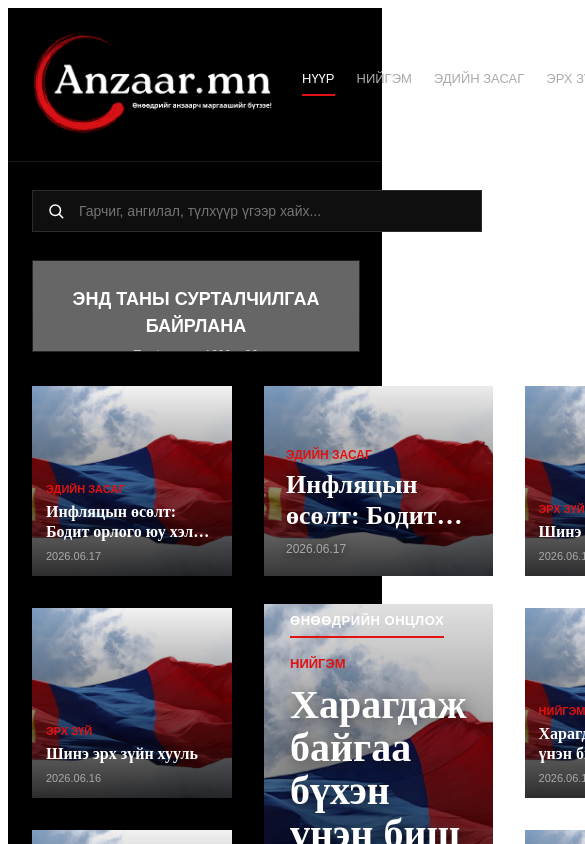
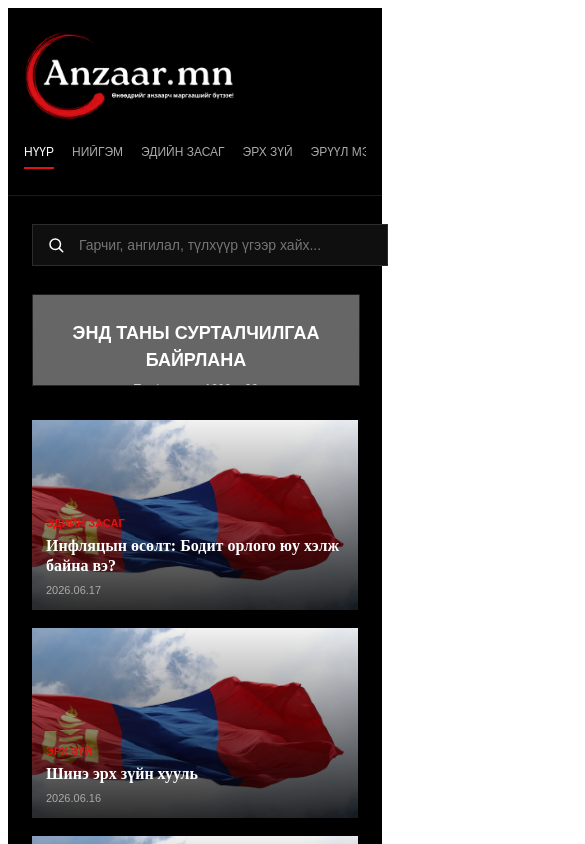
Before and after one commit to toogeemunkhtogtokh-ai/Anzaar-mn, a Next.js app: page / in a window 390 px wide. Shown: the top 844 px of the page, 585 px wide, since content can reach past the window. Built offline with nearby package versions, Linux system fonts and the light colour scheme.

Commit message:
Update page.js

```diff
--- a/app/page.js
+++ b/app/page.js
@@ -10,6 +10,7 @@ export default function Home() {
 const [banners, setBanners] = useState([]);
 const [partners, setPartners] = useState([]);
 const [searchQuery, setSearchQuery] = useState("");
+const [isMobile, setIsMobile] = useState(false);
 
   useEffect(() => {
   const savedArticles =
@@ -24,6 +25,17 @@ const [searchQuery, setSearchQuery] = useState("");
   setAllArticles([...savedArticles, ...articles]);
   setBanners(savedBanners);
   setPartners(savedPartners);
+
+  const checkMobile = () => {
+    setIsMobile(window.innerWidth <= 768);
+  };
+
+  checkMobile();
+  window.addEventListener("resize", checkMobile);
+
+  return () => {
+    window.removeEventListener("resize", checkMobile);
+  };
 }, []);
 
   const nav = [
@@ -276,11 +288,12 @@ const [searchQuery, setSearchQuery] = useState("");
   style={{
     maxWidth: 1240,
     margin: "0 auto",
-            padding: "0 24px",
+    padding: isMobile ? "0 16px" : "0 24px",
     display: "flex",
+    flexDirection: isMobile ? "column" : "row",
     justifyContent: "space-between",
-            alignItems: "center",
-            gap: 30,
+    alignItems: isMobile ? "flex-start" : "center",
+    gap: isMobile ? 18 : 30,
   }}
 >
           <Link href="/" style={{ display: "block" }}>
@@ -290,7 +303,7 @@ const [searchQuery, setSearchQuery] = useState("");
   width={260}
   height={69}
   style={{
-                width: "240px",
+    width: isMobile ? "210px" : "240px",
     height: "auto",
     objectFit: "contain",
   }}
@@ -300,11 +313,14 @@ const [searchQuery, setSearchQuery] = useState("");
           <nav
   style={{
     display: "flex",
-              gap: 22,
-              fontSize: 13,
+    gap: isMobile ? 18 : 22,
+    fontSize: isMobile ? 12 : 13,
     fontFamily: "Arial",
     textTransform: "uppercase",
     whiteSpace: "nowrap",
+    width: isMobile ? "100%" : "auto",
+    overflowX: isMobile ? "auto" : "visible",
+    paddingBottom: isMobile ? 6 : 0,
   }}
 >
             {nav.map((item, i) => {
@@ -355,8 +371,8 @@ const [searchQuery, setSearchQuery] = useState("");
       >
         <div
   style={{
-    width: "46%",
-    minWidth: 420,
+width: isMobile ? "100%" : "46%",
+minWidth: isMobile ? "0" : 420,
     margin: "0 auto 28px",
     display: "flex",
     alignItems: "center",
@@ -454,16 +470,17 @@ const [searchQuery, setSearchQuery] = useState("");
         <div
   style={{
     display: "grid",
-            gridTemplateColumns: "200px 1fr 200px",
-            gap: 32,
+    gridTemplateColumns: isMobile ? "1fr" : "200px 1fr 200px",
+    gap: isMobile ? 22 : 32,
     alignItems: "stretch",
   }}
 >
           <aside
             style={{
               display: "grid",
-              gridTemplateRows: "repeat(3, 1fr)",
-              gap: 28,
+gridTemplateRows: isMobile ? "none" : "repeat(3, 1fr)",
+gridTemplateColumns: isMobile ? "1fr" : "none",
+gap: isMobile ? 18 : 28,
             }}
           >
             <MiniVisualCard item={getArticle(1)} height={190} />
@@ -474,8 +491,8 @@ const [searchQuery, setSearchQuery] = useState("");
           <section
   style={{
     display: "grid",
-              gridTemplateRows: "190px 1fr",
-              gap: 28,
+    gridTemplateRows: isMobile ? "180px auto" : "190px 1fr",
+    gap: isMobile ? 18 : 28,
   }}
 >
             <Link
@@ -573,7 +590,7 @@ const [searchQuery, setSearchQuery] = useState("");
             >
    <article
   style={{
-    height: 420,
+    height: isMobile ? 360 : 420,
     background: "#111",
     padding: 0,
     display: "flex",
@@ -690,8 +707,9 @@ const [searchQuery, setSearchQuery] = useState("");
           <aside
             style={{
               display: "grid",
-              gridTemplateRows: "repeat(3, 1fr)",
-              gap: 28,
+gridTemplateRows: isMobile ? "none" : "repeat(3, 1fr)",
+gridTemplateColumns: isMobile ? "1fr" : "none",
+gap: isMobile ? 18 : 28,
             }}
           >
             <MiniVisualCard item={getArticle(5)} height={190} />
@@ -769,8 +787,8 @@ const [searchQuery, setSearchQuery] = useState("");
           <div
   style={{
     display: "grid",
-              gridTemplateColumns: "1fr 1fr",
-              gap: "28px 52px",
+    gridTemplateColumns: isMobile ? "1fr" : "1fr 1fr",
+    gap: isMobile ? "24px" : "28px 52px",
   }}
 >
             {previousArticles.map((item, index) => (
@@ -785,7 +803,7 @@ const [searchQuery, setSearchQuery] = useState("");
                 <article
                   style={{
                     display: "grid",
-                    gridTemplateColumns: "190px 1fr",
+                    gridTemplateColumns: isMobile ? "120px 1fr" : "190px 1fr",
                     gap: 22,
                     alignItems: "center",
                     minHeight: 110,
```
Lines whose indentation alone changed are shown as unchanged.
